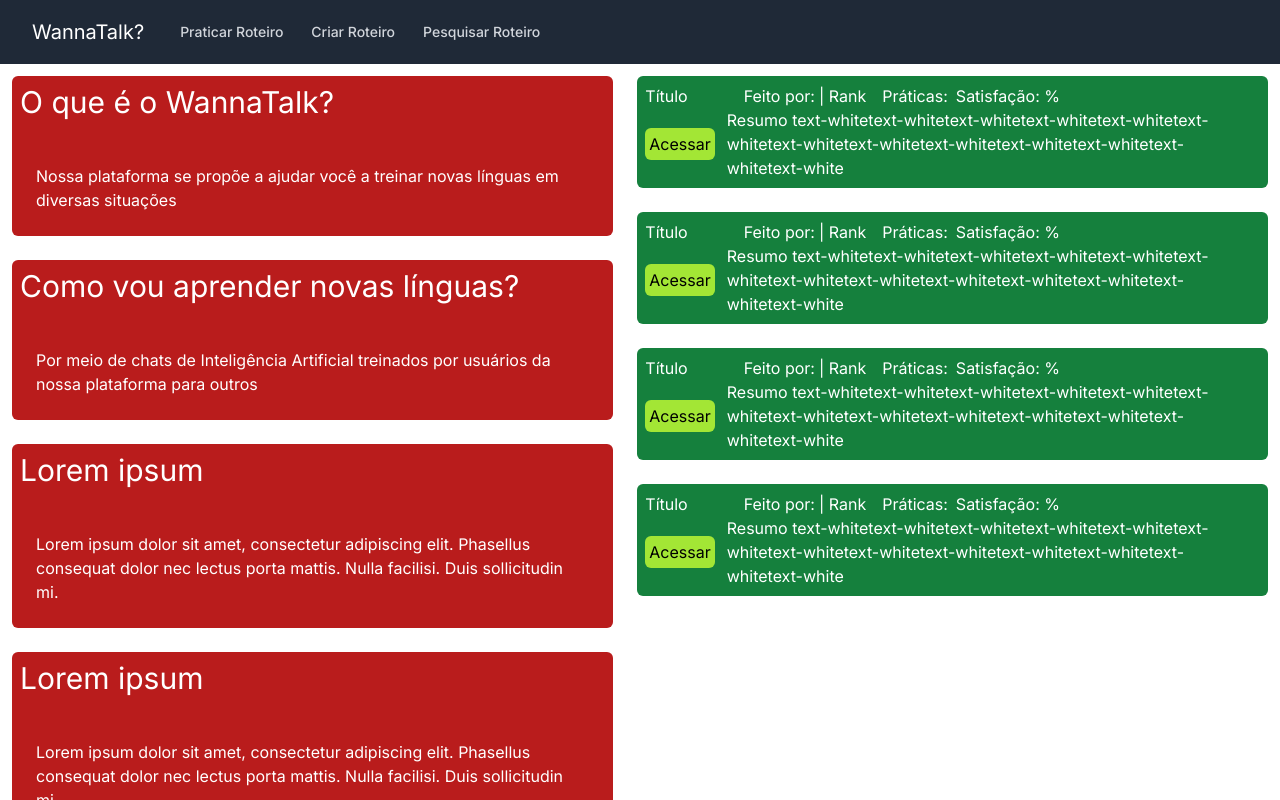
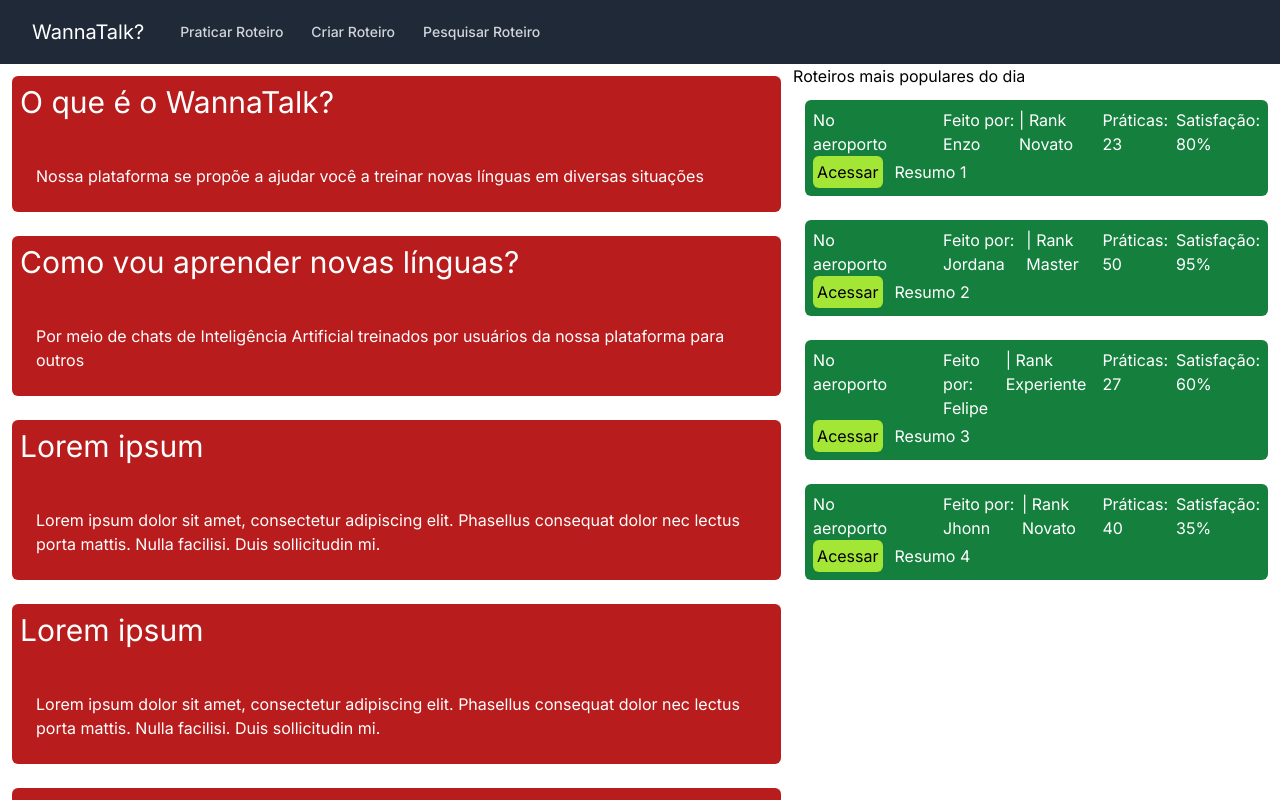
Before and after one commit to ES2-UFPI/WannaTalk, a Next.js app in the folder front_end/wannatalk/: page / in a window 1280 px wide. Shown: the top 800 px of the page. Built offline with nearby package versions, Linux system fonts and the light colour scheme.

Commit message:
Corrigido o problema de listagem

```diff
--- a/front_end/wannatalk/src/app/page.js
+++ b/front_end/wannatalk/src/app/page.js
@@ -1,116 +1,67 @@
 import Image from "next/image";
+import ListaRoteiros from "@/components/ListaRoteiros";
 
 export default function Home() {
   return (
     <main>
       <div className="bg-white">
         <div>
-          <nav class="bg-gray-800">
-            <div class="mx-auto max-w-7xl px-2 sm:px-6 lg:px-8">
-              <div class="relative flex h-16 items-center justify-between">
-                <div class="flex flex-1 items-center justify-center sm:items-stretch sm:justify-start">
-                  <div class="flex flex-shrink-0 items-center">
+          <nav className="bg-gray-800">
+            <div className="mx-auto max-w-7xl px-2 sm:px-6 lg:px-8">
+              <div className="relative flex h-16 items-center justify-between">
+                <div className="flex flex-1 items-center justify-center sm:items-stretch sm:justify-start">
+                  <div className="flex flex-shrink-0 items-center">
                     {/* <!-- Vai direcionar para tela inicial --> */}
-                    <a href="#" class="rounded-md text-xl text-white hover:bg-gray-700">WannaTalk?</a>
+                    <a href="#" className="rounded-md text-xl text-white hover:bg-gray-700">WannaTalk?</a>
                   </div>
-                  <div class="hidden sm:ml-6 sm:block">
-                    <div class="flex space-x-1">
+                  <div className="hidden sm:ml-6 sm:block">
+                    <div className="flex space-x-1">
                       {/* <!-- Direciona para tela de visualizar roteiros/praticar roteiro--> */}
-                      <a href="#" class="rounded-md px-3 py-2 text-sm font-medium text-gray-300 hover:bg-gray-700 hover:text-white" aria-current="page">Praticar Roteiro</a>
-                      <a href="#" class="rounded-md px-3 py-2 text-sm font-medium text-gray-300 hover:bg-gray-700 hover:text-white">Criar Roteiro</a>
-                      <a href="#" class="rounded-md px-3 py-2 text-sm font-medium text-gray-300 hover:bg-gray-700 hover:text-white">Pesquisar Roteiro</a>
+                      <a href="#" className="rounded-md px-3 py-2 text-sm font-medium text-gray-300 hover:bg-gray-700 hover:text-white" aria-current="page">Praticar Roteiro</a>
+                      <a href="#" className="rounded-md px-3 py-2 text-sm font-medium text-gray-300 hover:bg-gray-700 hover:text-white">Criar Roteiro</a>
+                      <a href="#" className="rounded-md px-3 py-2 text-sm font-medium text-gray-300 hover:bg-gray-700 hover:text-white">Pesquisar Roteiro</a>
                     </div>
                   </div>
                 </div>
               </div>
             </div>
           </nav>
-          <div class="bg flex">
-          <div class="flex flex-col">
-              <div class="m-3 rounded-md bg-red-700 p-2">
-                <div class="text-white">
-                  <div class="text-3xl">O que é o WannaTalk?</div>
-                  <div class="m-4 sm:mt-11">Nossa plataforma se propõe a ajudar você a treinar novas línguas em diversas situações</div>
+          <div className="bg flex">
+          <div className="flex flex-col">
+              <div className="m-3 rounded-md bg-red-700 p-2">
+                <div className="text-white">
+                  <div className="text-3xl">O que é o WannaTalk?</div>
+                  <div className="m-4 sm:mt-11">Nossa plataforma se propõe a ajudar você a treinar novas línguas em diversas situações</div>
                 </div>
               </div>
-              <div class="m-3 rounded-md bg-red-700 p-2">
-                <div class="text-white">
-                  <div class="text-3xl">Como vou aprender novas línguas?</div>
-                  <div class="m-4 sm:mt-11">Por meio de chats de Inteligência Artificial treinados por usuários da nossa plataforma para outros</div>
+              <div className="m-3 rounded-md bg-red-700 p-2">
+                <div className="text-white">
+                  <div className="text-3xl">Como vou aprender novas línguas?</div>
+                  <div className="m-4 sm:mt-11">Por meio de chats de Inteligência Artificial treinados por usuários da nossa plataforma para outros</div>
                 </div>
               </div>
-              <div class="m-3 rounded-md bg-red-700 p-2">
-                <div class="text-white">
-                  <div class="text-3xl">Lorem ipsum</div>
-                  <div class="m-4 sm:mt-11">Lorem ipsum dolor sit amet, consectetur adipiscing elit. Phasellus consequat dolor nec lectus porta mattis. Nulla facilisi. Duis sollicitudin mi.</div>
+              <div className="m-3 rounded-md bg-red-700 p-2">
+                <div className="text-white">
+                  <div className="text-3xl">Lorem ipsum</div>
+                  <div className="m-4 sm:mt-11">Lorem ipsum dolor sit amet, consectetur adipiscing elit. Phasellus consequat dolor nec lectus porta mattis. Nulla facilisi. Duis sollicitudin mi.</div>
                 </div>
               </div>
-              <div class="m-3 rounded-md bg-red-700 p-2">
-                <div class="text-white">
-                  <div class="text-3xl">Lorem ipsum</div>
-                  <div class="m-4 sm:mt-11">Lorem ipsum dolor sit amet, consectetur adipiscing elit. Phasellus consequat dolor nec lectus porta mattis. Nulla facilisi. Duis sollicitudin mi.</div>
+              <div className="m-3 rounded-md bg-red-700 p-2">
+                <div className="text-white">
+                  <div className="text-3xl">Lorem ipsum</div>
+                  <div className="m-4 sm:mt-11">Lorem ipsum dolor sit amet, consectetur adipiscing elit. Phasellus consequat dolor nec lectus porta mattis. Nulla facilisi. Duis sollicitudin mi.</div>
                 </div>
               </div>
-              <div class="m-3 rounded-md bg-red-700 p-2">
-                <div class="text-white">
-                  <div class="text-3xl">Lorem ipsum</div>
-                  <div class="m-4 sm:mt-11">Lorem ipsum dolor sit amet, consectetur adipiscing elit. Phasellus consequat dolor nec lectus porta mattis. Nulla facilisi. Duis sollicitudin mi.</div>
+              <div className="m-3 rounded-md bg-red-700 p-2">
+                <div className="text-white">
+                  <div className="text-3xl">Lorem ipsum</div>
+                  <div className="m-4 sm:mt-11">Lorem ipsum dolor sit amet, consectetur adipiscing elit. Phasellus consequat dolor nec lectus porta mattis. Nulla facilisi. Duis sollicitudin mi.</div>
                 </div>
               </div>
             </div>
-            <div class="flex flex-col">
-              <div class="m-3 rounded-md bg-green-700 p-2">
-                <div class="relative flex items-center text-white sm:items-stretch sm:justify-start">
-                  <div id="titulo">Título</div>
-                  <div id="autor" class="sm:ml-14">Feito por:</div>
-                  <div id="rank" class="sm:ml-1">| Rank</div>
-                  <div id="praticas" class="sm:ml-4">Práticas:</div>
-                  <div id="satisfacao" class="sm:ml-2">Satisfação: %</div>
-                </div>
-                <div class="relative flex items-center sm:justify-start">
-                  <button class="rounded-md bg-lime-400 p-1 hover:bg-lime-300">Acessar</button>
-                  <div class="text-white sm:ml-3">Resumo text-whitetext-whitetext-whitetext-whitetext-whitetext-whitetext-whitetext-whitetext-whitetext-whitetext-whitetext-whitetext-white</div>
-                </div>
-              </div>
-              <div class="m-3 rounded-md bg-green-700 p-2">
-                <div class="relative flex items-center text-white sm:items-stretch sm:justify-start">
-                  <div id="titulo">Título</div>
-                  <div id="autor" class="sm:ml-14">Feito por:</div>
-                  <div id="rank" class="sm:ml-1">| Rank</div>
-                  <div id="praticas" class="sm:ml-4">Práticas:</div>
-                  <div id="satisfacao" class="sm:ml-2">Satisfação: %</div>
-                </div>
-                <div class="relative flex items-center sm:justify-start">
-                  <button class="rounded-md bg-lime-400 p-1 hover:bg-lime-300">Acessar</button>
-                  <div class="text-white sm:ml-3">Resumo text-whitetext-whitetext-whitetext-whitetext-whitetext-whitetext-whitetext-whitetext-whitetext-whitetext-whitetext-whitetext-white</div>
-                </div>
-              </div>
-              <div class="m-3 rounded-md bg-green-700 p-2">
-                <div class="relative flex items-center text-white sm:items-stretch sm:justify-start">
-                  <div id="titulo">Título</div>
-                  <div id="autor" class="sm:ml-14">Feito por:</div>
-                  <div id="rank" class="sm:ml-1">| Rank</div>
-                  <div id="praticas" class="sm:ml-4">Práticas:</div>
-                  <div id="satisfacao" class="sm:ml-2">Satisfação: %</div>
-                </div>
-                <div class="relative flex items-center sm:justify-start">
-                  <button class="rounded-md bg-lime-400 p-1 hover:bg-lime-300">Acessar</button>
-                  <div class="text-white sm:ml-3">Resumo text-whitetext-whitetext-whitetext-whitetext-whitetext-whitetext-whitetext-whitetext-whitetext-whitetext-whitetext-whitetext-white</div>
-                </div>
-              </div>
-              <div class="m-3 rounded-md bg-green-700 p-2">
-                <div class="relative flex items-center text-white sm:items-stretch sm:justify-start">
-                  <div id="titulo">Título</div>
-                  <div id="autor" class="sm:ml-14">Feito por:</div>
-                  <div id="rank" class="sm:ml-1">| Rank</div>
-                  <div id="praticas" class="sm:ml-4">Práticas:</div>
-                  <div id="satisfacao" class="sm:ml-2">Satisfação: %</div>
-                </div>
-                <div class="relative flex items-center sm:justify-start">
-                  <button class="rounded-md bg-lime-400 p-1 hover:bg-lime-300">Acessar</button>
-                  <div class="text-white sm:ml-3">Resumo text-whitetext-whitetext-whitetext-whitetext-whitetext-whitetext-whitetext-whitetext-whitetext-whitetext-whitetext-whitetext-white</div>
-                </div>
-              </div>
+            <div className="paginaRoteiros text-black">
+              <h1>Roteiros mais populares do dia</h1>
+              <ListaRoteiros />
             </div>
           </div>
         </div>
--- a/front_end/wannatalk/src/components/ListaRoteiros.jsx
+++ b/front_end/wannatalk/src/components/ListaRoteiros.jsx
@@ -1,14 +1,17 @@
 import Roteiro from "./Roteiro";
 import roteiros from "../data/roteiros";
+import "../styles/style.listaRoteiros.css"
 
 function ListaRoteiros() {
+    console.log(roteiros); // Verifique se os dados estão sendo carregados
+
     return(
         <div className="listaRoteiros">
-            {roteiros.length>0 ? (
-                roteiros.map(Roteiro => (
+            {roteiros.length > 0 ? (
+                roteiros.map(roteiro => (
                     <Roteiro
-                    key = {roteiros.id}
-                    roteiros = {roteiros} // Passando o objeto produto como uma propriedade chamada 'produto'
+                        key = {roteiro.id}
+                        roteiro = {roteiro} // Passando o objeto produto como uma propriedade chamada 'produto'
                     />
                 ))
             ): (
--- a/front_end/wannatalk/src/components/Roteiro.jsx
+++ b/front_end/wannatalk/src/components/Roteiro.jsx
@@ -1,22 +1,30 @@
 import PropTypes from 'prop-types';
 function Roteiro({ roteiro }) {
+    console.log('Renderizando roteiro:', roteiro); // Verifique os dados recebidos
+
     if (!roteiro) {
         return <div>Nenhum roteiro disponível</div>
     }
 
     return(
-        <div className='Roteiro'>
-            <div id='titulo'>{roteiro.titulo}</div>
-            <div id="autor" class="sm:ml-14">Feito por: {roteiro.autor}</div>
-            <div id="rank" class="sm:ml-1">| Rank {roteiro.rank}</div>
-            <div id="praticas" class="sm:ml-4">Práticas: {roteiro.praticas}</div>
-            <div id="satisfacao" class="sm:ml-2">Satisfação: {roteiro.satisfacao}%</div>
+        <div id='roteiro' className="m-3 rounded-md bg-green-700 p-2">
+            <div className="relative flex items-center text-white sm:items-stretch sm:justify-start">
+                <div id="titulo">{roteiro.titulo}</div>
+                <div id="autor" className="sm:ml-14">Feito por: {roteiro.autor}</div>
+                <div id="rank" className="sm:ml-1">| Rank {roteiro.rank}</div>
+                <div id="praticas" className="sm:ml-4">Práticas: {roteiro.praticas}</div>
+                <div id="satisfacao" className="sm:ml-2">Satisfação: {roteiro.satisfacao}%</div>
+            </div>
+            <div className="relative flex items-center sm:justify-start">
+                <button className="rounded-md bg-lime-400 p-1 hover:bg-lime-300">Acessar</button>
+                <div id='resumo' className="text-white sm:ml-3">{roteiro.resumo}</div>
+            </div>
         </div>
     );
 
 }
 
-Roteiro.PropTypes = {
+Roteiro.propType = {
     roteiro: PropTypes.object.isRequired
 }
 
--- a/front_end/wannatalk/src/data/roteiros.js
+++ b/front_end/wannatalk/src/data/roteiros.js
@@ -1,8 +1,8 @@
 const roteiros = [
-    {id: 1, titulo: 'No aeroporto', autor: 'Enzo', rank: 'Novato', praticas: 23, satisfacao: 80},
-    {id: 2, titulo: 'No aeroporto', autor: 'Jordana', rank: 'Master', praticas: 50, satisfacao: 95},
-    {id: 3, titulo: 'No aeroporto', autor: 'Felipe', rank: 'Experiente', praticas: 27, satisfacao: 60},
-    {id: 4, titulo: 'No aeroporto', autor: 'Jhonn', rank: 'Novato', praticas: 40, satisfacao: 35}
+    {id: 1, titulo: 'No aeroporto', autor: 'Enzo', rank: 'Novato', praticas: 23, satisfacao: 80, resumo: "Resumo 1"},
+    {id: 2, titulo: 'No aeroporto', autor: 'Jordana', rank: 'Master', praticas: 50, satisfacao: 95, resumo: "Resumo 2"},
+    {id: 3, titulo: 'No aeroporto', autor: 'Felipe', rank: 'Experiente', praticas: 27, satisfacao: 60, resumo: "Resumo 3"},
+    {id: 4, titulo: 'No aeroporto', autor: 'Jhonn', rank: 'Novato', praticas: 40, satisfacao: 35, resumo: "Resumo 4"}
 ]
 
 export default roteiros;
--- /dev/null
+++ b/front_end/wannatalk/src/styles/style.listaRoteiros.css
@@ -0,0 +1,4 @@
+.listaRoteiros{
+    display: flex;
+    flex-direction: column;
+}
```
